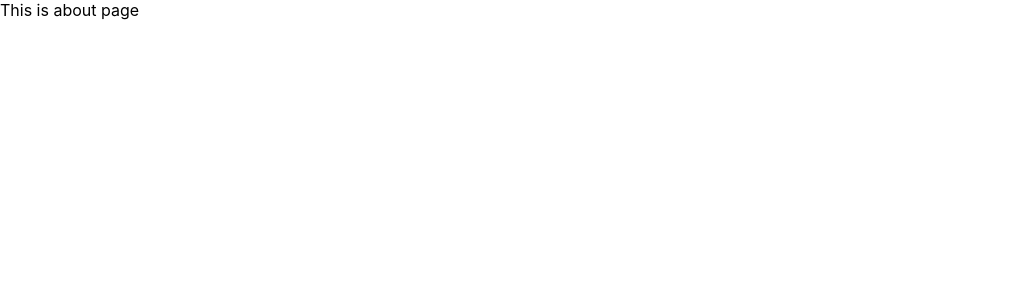
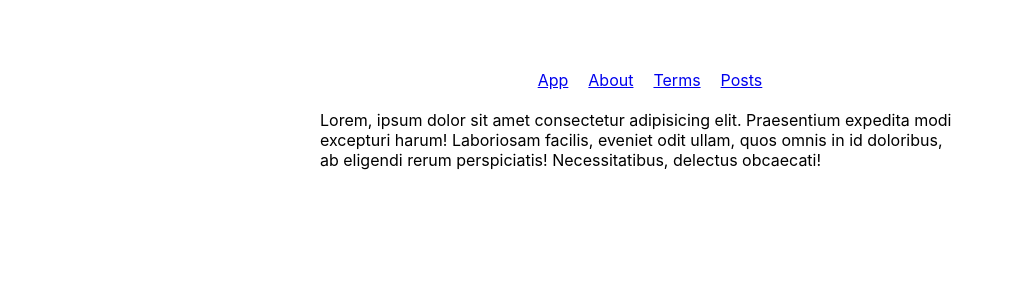
Before and after one commit to LiliyaValakhanovich/hw3-posting-site, a React (Create React App) app: page /about in a window 1280 px wide. Shown: the top 300 px of the page, without its empty margins (0-1010 px from the left). Built offline with nearby package versions, Linux system fonts and the light colour scheme.

Commit message:
change post component

```diff
--- a/src/App.js
+++ b/src/App.js
@@ -1,12 +1,13 @@
+
 import './App.css';
 import {Header} from "./components/header";
 
 function App() {
-  return (
+  console.log(123);
+  return (<>
     <div className="App">
       <Header />
       <div className="App-header">
-
         <a
           className="App-link"
           href="https://reactjs.org"
@@ -17,6 +18,7 @@ function App() {
         </a>
       </div>
     </div>
+    </>
   );
 }
 
--- a/src/components/header.css
+++ b/src/components/header.css
@@ -1,4 +1,7 @@
-
+.header{
+  padding:20px;
+  text-align: center;
+}
 
 .header-navigation{
   margin-top: 50px;
--- /dev/null
+++ b/src/pages/about.css
@@ -0,0 +1,4 @@
+.about{
+  width:50vw;
+  margin:0 auto;
+}
--- /dev/null
+++ b/src/pages/about.jsx
@@ -0,0 +1,13 @@
+import { Header } from '../components/header';
+import './about.css';
+
+export function About(){
+  return (
+    <>
+    <Header/>
+      <div className="about">
+        Lorem, ipsum dolor sit amet consectetur adipisicing elit. Praesentium expedita modi excepturi harum! Laboriosam facilis, eveniet odit ullam, quos omnis in id doloribus, ab eligendi rerum perspiciatis! Necessitatibus, delectus obcaecati!
+      </div>
+    </>
+  )
+}
--- /dev/null
+++ b/src/pages/post.jsx
@@ -0,0 +1,12 @@
+import { useParams } from "react-router-dom"
+
+export function Post(){
+  const params=useParams();
+  console.log(params.id);
+  return (
+    <>
+    This is post page
+    <p>Id from url is {params.id}</p>
+    </>
+  )
+}
--- /dev/null
+++ b/src/pages/terms.jsx
@@ -0,0 +1,10 @@
+import { Header } from '../components/header';
+
+export function Terms(){
+  return <>
+    <Header/>
+    <div>
+      This is terms page
+    </div>
+  </>
+}
```
Also changed, not shown: src/index.js (+8 -3 lines), src/pages/rootPage.jsx (added, +14 -0 lines).
